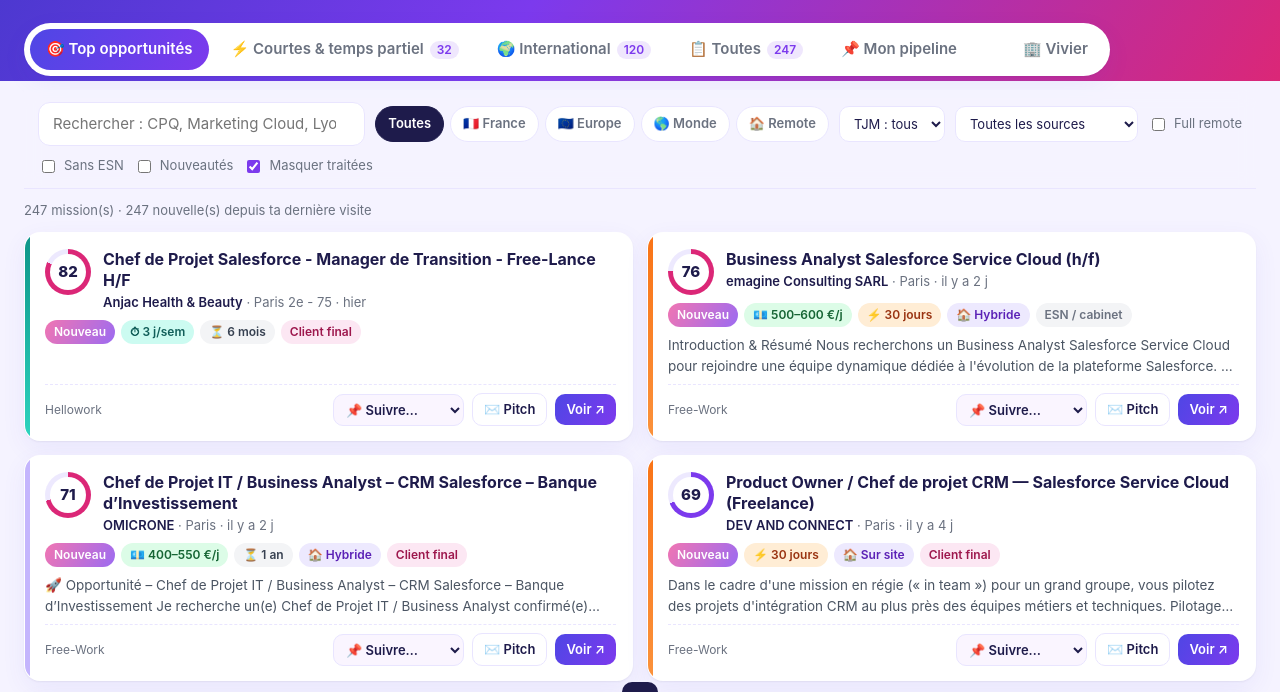
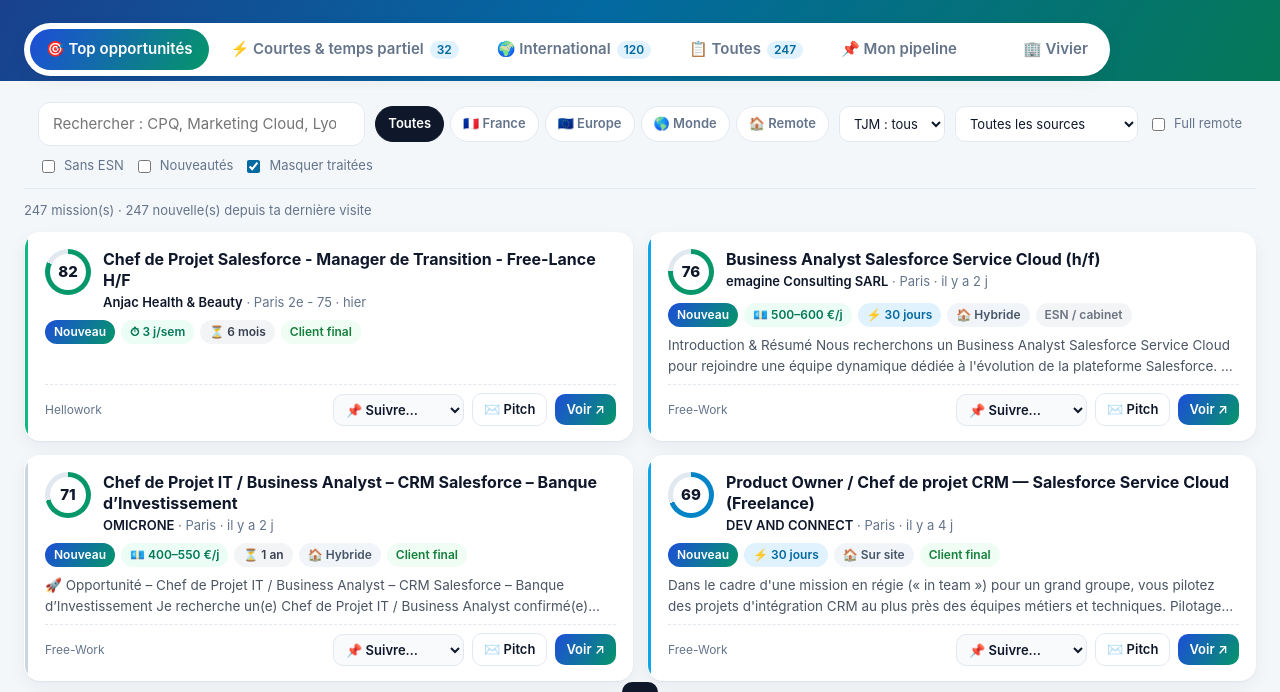
Before and after one commit to evallee75/salesforce-mission-radar, a plain HTML site: page site/index.html in a window 1280 px wide. Shown: the part 196-888 px from the top of the page. Drawn offline with Linux system fonts and the light colour scheme.

Commit message:
Thème épuré : dégradé bleu / vert, couleurs adoucies
Co-Authored-By: Claude Opus 5.5 <noreply@anthropic.com>

```diff
--- a/site/app.js
+++ b/site/app.js
@@ -262,10 +262,10 @@ function render() {
 }
 
 function scoreColor(score) {
-  if (score >= 70) return '#db2777';
-  if (score >= 55) return '#7c3aed';
-  if (score >= 40) return '#4f46e5';
-  return '#9ca3af';
+  if (score >= 70) return '#059669';
+  if (score >= 55) return '#0284c7';
+  if (score >= 40) return '#1d4ed8';
+  return '#94a3b8';
 }
 
 function cardHtml(o) {
--- a/site/style.css
+++ b/site/style.css
@@ -1,20 +1,20 @@
 /* Salesforce Mission Radar — thème clair, coloré, lisible. */
 :root {
-  --bg: #f5f3ff;
+  --bg: #f4f7fa;
   --panel: #ffffff;
-  --ink: #1e1b4b;
-  --muted: #6b7280;
-  --line: #e9e5ff;
-  --brand: #7c3aed;
-  --brand-2: #4f46e5;
-  --pink: #ec4899;
-  --short: #f97316;
-  --part: #0d9488;
-  --intl: #0284c7;
+  --ink: #0f172a;
+  --muted: #64748b;
+  --line: #e2e8f0;
+  --brand: #0369a1;
+  --brand-2: #1d4ed8;
+  --green: #059669;
+  --short: #0ea5e9;
+  --part: #10b981;
+  --intl: #6366f1;
   --money: #16a34a;
   --esn: #9ca3af;
   --radius: 16px;
-  --shadow: 0 1px 2px rgba(30, 27, 75, .06), 0 8px 24px rgba(79, 70, 229, .07);
+  --shadow: 0 1px 2px rgba(15, 23, 42, .05), 0 6px 18px rgba(15, 23, 42, .05);
 }
 
 * { box-sizing: border-box; }
@@ -30,8 +30,7 @@ button, select, input, textarea { font: inherit; color: inherit; }
 
 /* ---------- En-tête ---------- */
 .hero {
-  background: radial-gradient(1200px 400px at 10% -20%, #a78bfa 0%, transparent 60%),
-              linear-gradient(120deg, #4338ca 0%, #7c3aed 45%, #db2777 100%);
+  background: linear-gradient(120deg, #1e3a8a 0%, #0369a1 50%, #047857 100%);
   color: #fff;
   padding: 28px 24px 84px;
 }
@@ -69,18 +68,18 @@ button, select, input, textarea { font: inherit; color: inherit; }
   border: 0; background: transparent; padding: 9px 16px; border-radius: 999px;
   cursor: pointer; font-weight: 600; color: var(--muted); white-space: nowrap;
 }
-.tab:hover { color: var(--ink); background: #f3f0ff; }
-.tab.active { color: #fff; background: linear-gradient(120deg, var(--brand-2), var(--brand)); }
+.tab:hover { color: var(--ink); background: #f1f5f9; }
+.tab.active { color: #fff; background: linear-gradient(120deg, var(--brand-2), var(--green)); }
 .tab .count {
   display: inline-block; min-width: 22px; padding: 0 7px; margin-left: 6px; border-radius: 999px;
-  font-size: 12px; background: rgba(124, 58, 237, .12); color: var(--brand);
+  font-size: 12px; background: #e0f2fe; color: var(--brand);
 }
 .tab.active .count { background: rgba(255,255,255,.25); color: #fff; }
 
 /* ---------- Filtres ---------- */
 .filters {
   position: sticky; top: 0; z-index: 5; margin: 14px 0 18px; padding: 12px 14px;
-  background: rgba(245, 243, 255, .92); backdrop-filter: blur(8px);
+  background: rgba(244, 247, 250, .94); backdrop-filter: blur(8px);
   display: flex; gap: 10px; flex-wrap: wrap; align-items: center;
   border-bottom: 1px solid var(--line);
 }
@@ -88,7 +87,7 @@ button, select, input, textarea { font: inherit; color: inherit; }
   flex: 1 1 260px; padding: 10px 14px; border-radius: 12px; border: 1px solid var(--line);
   background: #fff; outline: none;
 }
-.search:focus { border-color: var(--brand); box-shadow: 0 0 0 3px rgba(124, 58, 237, .15); }
+.search:focus { border-color: var(--brand); box-shadow: 0 0 0 3px rgba(3, 105, 161, .15); }
 .chips { display: flex; gap: 6px; flex-wrap: wrap; }
 .chip {
   border: 1px solid var(--line); background: #fff; padding: 7px 12px; border-radius: 999px;
@@ -111,14 +110,14 @@ button, select, input, textarea { font: inherit; color: inherit; }
   gap: 8px; border: 1px solid transparent; transition: border-color .15s, transform .15s;
   overflow: hidden;
 }
-.card:hover { border-color: #ddd6fe; transform: translateY(-1px); }
+.card:hover { border-color: #bae6fd; transform: translateY(-1px); }
 .card::before {
-  content: ""; position: absolute; left: 0; top: 0; bottom: 0; width: 5px;
-  background: var(--accent, #c4b5fd);
+  content: ""; position: absolute; left: 0; top: 0; bottom: 0; width: 3px;
+  background: var(--accent, #cbd5e1);
 }
-.card.k-short { --accent: linear-gradient(var(--short), #fb923c); }
-.card.k-part { --accent: linear-gradient(var(--part), #2dd4bf); }
-.card.k-intl { --accent: linear-gradient(var(--intl), #38bdf8); }
+.card.k-short { --accent: var(--short); }
+.card.k-part { --accent: var(--part); }
+.card.k-intl { --accent: var(--intl); }
 .card.inactive { opacity: .55; }
 .card.st-lost, .card.st-dismissed { opacity: .45; }
 
@@ -126,7 +125,7 @@ button, select, input, textarea { font: inherit; color: inherit; }
 .score {
   flex: none; width: 46px; height: 46px; border-radius: 50%; display: grid; place-items: center;
   font-weight: 800; font-size: 15px; color: #fff; cursor: help;
-  background: conic-gradient(var(--sc) calc(var(--v) * 1%), #ede9fe 0);
+  background: conic-gradient(var(--sc) calc(var(--v) * 1%), #e2e8f0 0);
   position: relative;
 }
 .score::after {
@@ -144,19 +143,15 @@ button, select, input, textarea { font: inherit; color: inherit; }
   font-size: 12px; font-weight: 600; padding: 3px 9px; border-radius: 999px;
   background: #f3f4f6; color: #374151; white-space: nowrap;
 }
-.tag.money { background: #dcfce7; color: #166534; }
-.tag.short { background: #ffedd5; color: #9a3412; }
-.tag.part { background: #ccfbf1; color: #115e59; }
-.tag.intl { background: #e0f2fe; color: #075985; }
-.tag.remote { background: #ede9fe; color: #5b21b6; }
-.tag.final { background: #fce7f3; color: #9d174d; }
+.tag.money { background: #ecfdf5; color: #047857; }
+.tag.short { background: #e0f2fe; color: #0369a1; }
+.tag.part { background: #ecfdf5; color: #047857; }
+.tag.intl { background: #eef2ff; color: #4338ca; }
+.tag.remote { background: #f1f5f9; color: #475569; }
+.tag.final { background: #f0fdf4; color: #15803d; }
 .tag.esn { background: #f3f4f6; color: #6b7280; }
-.tag.new {
-  background: linear-gradient(120deg, var(--pink), var(--brand)); color: #fff;
-  animation: pulse 2s ease-in-out infinite;
-}
+.tag.new { background: linear-gradient(120deg, var(--brand-2), var(--green)); color: #fff; }
 .tag.off { background: #fee2e2; color: #991b1b; }
-@keyframes pulse { 50% { opacity: .75; } }
 
 .snippet {
   margin: 0; color: #4b5563; font-size: 13.5px;
@@ -174,10 +169,10 @@ button, select, input, textarea { font: inherit; color: inherit; }
   cursor: pointer; font-size: 13px; font-weight: 600; text-decoration: none; white-space: nowrap;
 }
 .btn:hover { border-color: var(--brand); color: var(--brand); }
-.btn.primary { background: linear-gradient(120deg, var(--brand-2), var(--brand)); color: #fff; border: 0; }
+.btn.primary { background: linear-gradient(120deg, var(--brand-2), var(--green)); color: #fff; border: 0; }
 .btn.primary:hover { filter: brightness(1.08); color: #fff; }
 .status {
-  border-radius: 10px; padding: 6px 8px; border: 1px solid var(--line); background: #faf5ff;
+  border-radius: 10px; padding: 6px 8px; border: 1px solid var(--line); background: #f8fafc;
   font-size: 13px; font-weight: 600; cursor: pointer;
 }
 
@@ -190,13 +185,13 @@ button, select, input, textarea { font: inherit; color: inherit; }
 
 /* ---------- Pipeline (kanban) ---------- */
 .board { display: grid; grid-template-columns: repeat(5, minmax(220px, 1fr)); gap: 12px; overflow-x: auto; }
-.col { background: #ede9fe; border-radius: var(--radius); padding: 10px; min-height: 200px; }
+.col { background: #f1f5f9; border-radius: var(--radius); padding: 10px; min-height: 200px; }
 .col h3 { margin: 2px 4px 10px; font-size: 14px; display: flex; justify-content: space-between; }
-.col[data-s="to_contact"] { background: #ede9fe; }
+.col[data-s="to_contact"] { background: #f1f5f9; }
 .col[data-s="applied"] { background: #e0f2fe; }
-.col[data-s="interview"] { background: #fef3c7; }
-.col[data-s="won"] { background: #dcfce7; }
-.col[data-s="lost"] { background: #f3f4f6; }
+.col[data-s="interview"] { background: #ecfeff; }
+.col[data-s="won"] { background: #ecfdf5; }
+.col[data-s="lost"] { background: #f8fafc; }
 .pcard { background: #fff; border-radius: 12px; padding: 10px; margin-bottom: 8px; box-shadow: var(--shadow); font-size: 13px; }
 .pcard a { font-weight: 700; text-decoration: none; }
 .pcard textarea {
@@ -214,21 +209,21 @@ button, select, input, textarea { font: inherit; color: inherit; }
 .table-wrap { background: var(--panel); border-radius: var(--radius); box-shadow: var(--shadow); overflow-x: auto; }
 table { width: 100%; border-collapse: collapse; font-size: 13.5px; }
 th {
-  text-align: left; padding: 12px; background: #faf5ff; color: var(--muted); font-size: 12px;
+  text-align: left; padding: 12px; background: #f8fafc; color: var(--muted); font-size: 12px;
   text-transform: uppercase; letter-spacing: .04em; cursor: pointer; white-space: nowrap; user-select: none;
 }
 th.sorted { color: var(--brand); }
 td { padding: 10px 12px; border-top: 1px solid var(--line); vertical-align: top; }
-tr:hover td { background: #fcfbff; }
+tr:hover td { background: #f8fafc; }
 td small { color: var(--muted); }
 td.links a { margin-right: 8px; color: var(--brand); text-decoration: none; font-weight: 600; white-space: nowrap; }
 
 /* ---------- Modale & toast ---------- */
 dialog {
   border: 0; border-radius: 20px; padding: 0; width: min(680px, 94vw);
-  box-shadow: 0 30px 80px rgba(30, 27, 75, .35);
+  box-shadow: 0 30px 80px rgba(15, 23, 42, .3);
 }
-dialog::backdrop { background: rgba(30, 27, 75, .45); backdrop-filter: blur(3px); }
+dialog::backdrop { background: rgba(15, 23, 42, .45); backdrop-filter: blur(3px); }
 .modal { padding: 22px; }
 .modal h2 { margin: 0 0 4px; }
 .modal label { display: block; font-weight: 600; font-size: 13px; margin: 14px 0 4px; }
@@ -249,7 +244,7 @@ footer { color: var(--muted); font-size: 12.5px; margin-top: 40px; text-align: c
 footer a { color: var(--brand); }
 .src-status { display: flex; flex-wrap: wrap; gap: 6px; justify-content: center; margin-top: 8px; }
 
-.skeleton { height: 150px; border-radius: var(--radius); background: linear-gradient(90deg, #ede9fe, #f5f3ff, #ede9fe); background-size: 200% 100%; animation: sk 1.2s infinite; }
+.skeleton { height: 150px; border-radius: var(--radius); background: linear-gradient(90deg, #e2e8f0, #f8fafc, #e2e8f0); background-size: 200% 100%; animation: sk 1.2s infinite; }
 @keyframes sk { to { background-position: -200% 0; } }
 
 @media (max-width: 900px) {
```
Also changed, not shown: 1 other file.
